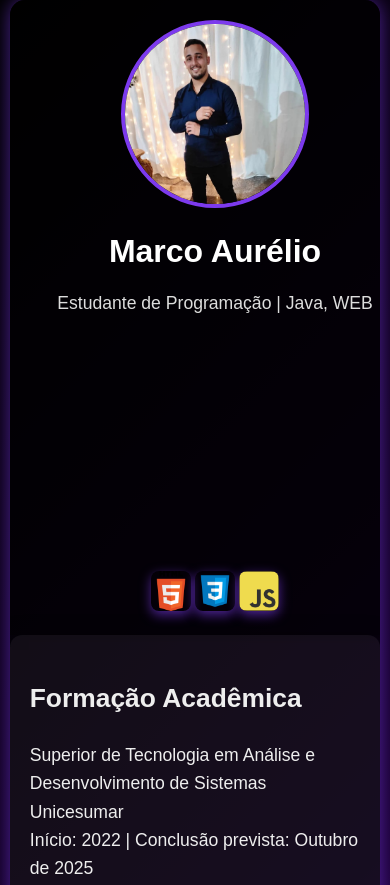
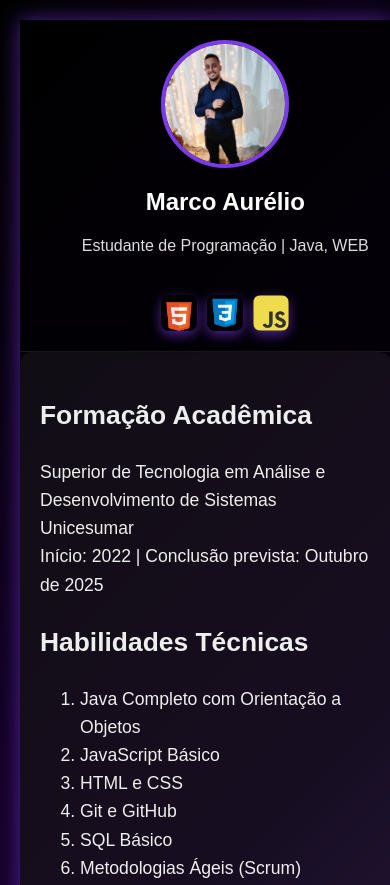
Before and after one commit to MarcoAurelio2021/Portifolio, a plain HTML site: page index.html in a window 390 px wide. Shown: the top 885 px of the page. Drawn offline with Linux system fonts and the light colour scheme.

Commit message:
correção

```diff
--- a/style.css
+++ b/style.css
@@ -155,20 +155,66 @@ footer {
 }
 
 @media (max-width: 768px) {
+  body {
+    flex-direction: column;
+    align-items: stretch;
+  }
+
   .container {
     flex-direction: column;
     width: 95%;
+    margin: 20px;
+    border-radius: 0;
   }
 
   .perfil, .conteudo {
     width: 100%;
+    padding: 20px;
   }
 
-   .perfil {
+  .perfil {
     padding: 20px;
+    border-bottom: 1px solid rgba(255, 255, 255, 0.1);
   }
 
   .conteudo {
     padding: 20px;
   }
+
+  .foto-redonda {
+    width: 120px;
+    height: 120px;
+    margin-bottom: 10px;
+  }
+
+  .perfil h1 {
+    font-size: 1.5rem;
+  }
+
+  .perfil p {
+    font-size: 1rem;
+  }
+
+  .icone-tec {
+    width: 36px;
+    height: 36px;
+  }
+
+  .icones-tecnologias {
+    margin-top: 1.5rem;
+    display: flex;
+    justify-content: center;
+    gap: 10px;
+  }
+
+  .botao {
+    padding: 10px 16px;
+    font-size: 0.95rem;
+    margin: 8px 5px;
+    display: inline-block;
+  }
+
+  section {
+    margin-bottom: 20px;
+  }
 }
```
